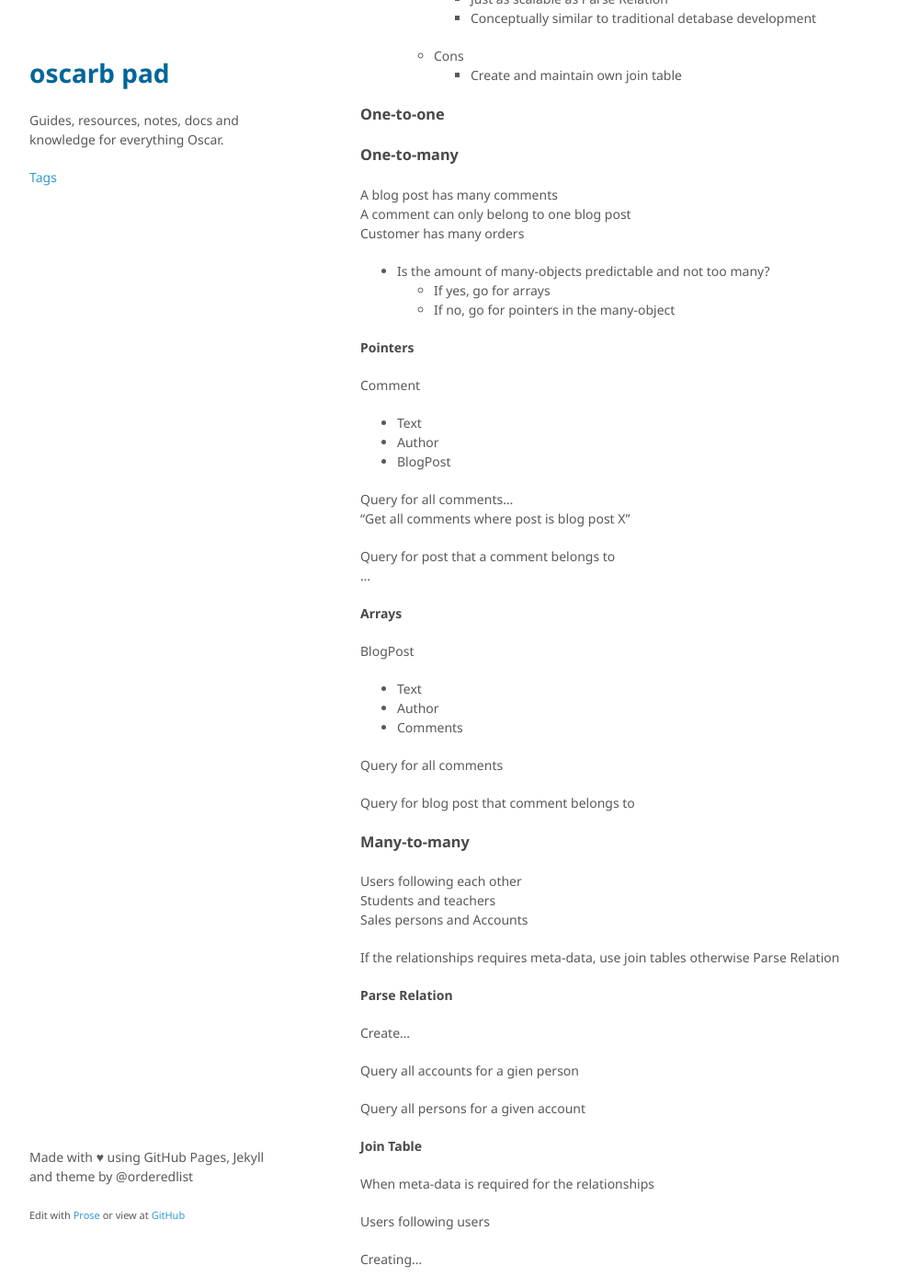
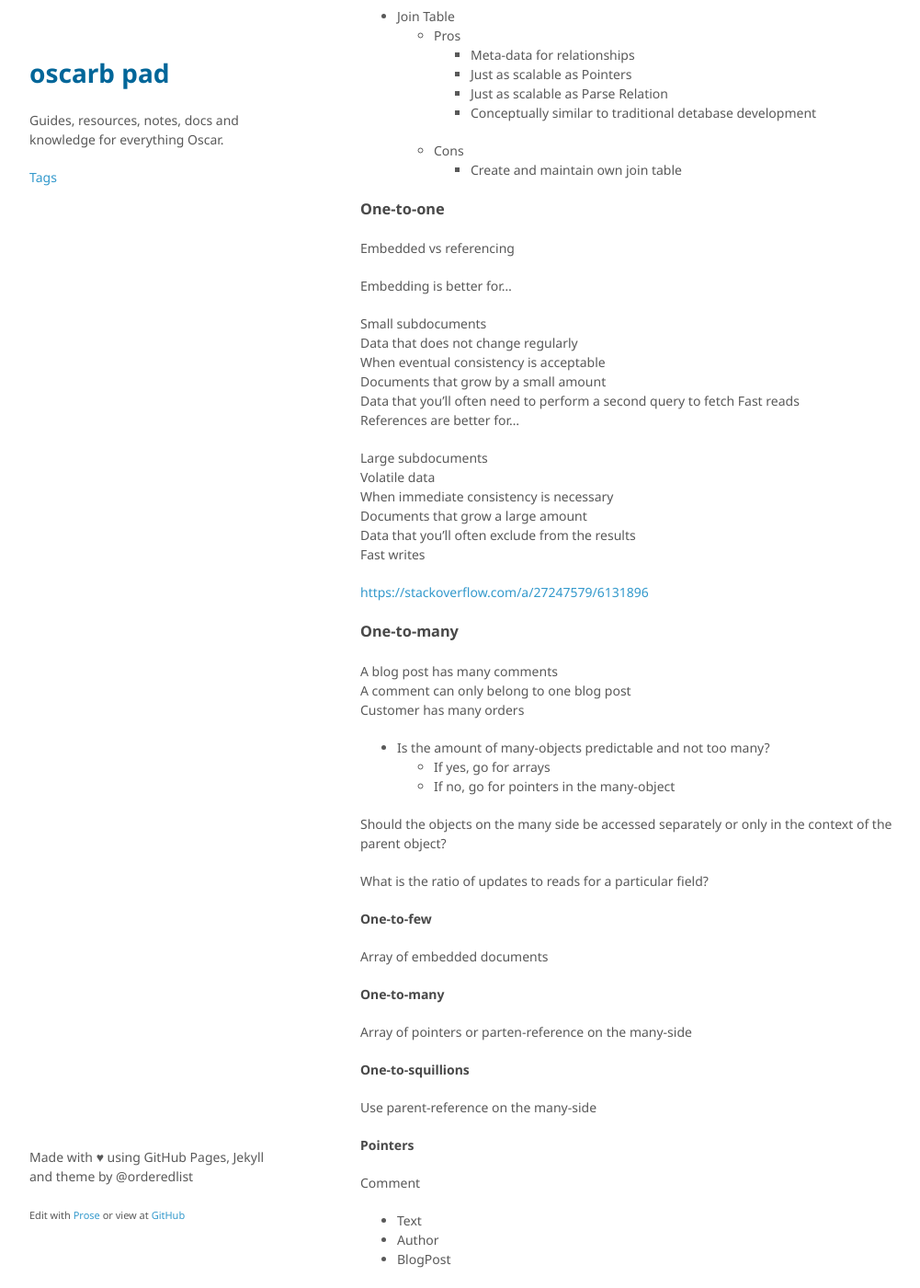
Before and after one commit to oscarb/pad, a Jekyll site: the page built from _docs/parse-server.md, in a window 1280 px wide and 1400 px high, scrolled down 1909 px. Shown: the whole window at 92% size, without its empty margins (128-1129 px from the left). Built offline with Jekyll 4.4.1, drawn with Linux system fonts in a browser that asks for light colours; some web fonts are replaced; some of the changed text lies outside the part shown.

Commit message:
Update parse-server.md

```diff
--- a/_docs/parse-server.md
+++ b/_docs/parse-server.md
@@ -41,6 +41,8 @@ If MongoDb fails, [download MongoDb](https://www.mongodb.com/download-center#pro
 Referencing on the one-side, many-side or both?
 
 Denormalize fields into the one or many side
+Updating denormalized values are slower, more expensive and not atomic.
+
 
 1. Favor embedding unless there is a compelling reason not to
 2. Needing access to an object on its own is reason not to embed it
@@ -48,6 +50,10 @@ Denormalize fields into the one or many side
 4. Use application-level joins as they are barely more expensive than server-side joins in relational databases.
 5. Consider write/read ratio when denomralizing. Fields that are only read but rarely updated to are good candidates for denormalization.
 6. Structure the data to match the ways the application queries and updates it.
+
+
+Two-way referencing
+ - Requires two updates
 
 
 * Pointers
@@ -90,7 +96,25 @@ Denormalize fields into the one or many side
 
 ### One-to-one
 
+Embedded vs referencing
 
+Embedding is better for...
+
+Small subdocuments
+Data that does not change regularly
+When eventual consistency is acceptable
+Documents that grow by a small amount
+Data that you’ll often need to perform a second query to fetch Fast reads
+References are better for...
+
+Large subdocuments
+Volatile data
+When immediate consistency is necessary
+Documents that grow a large amount
+Data that you’ll often exclude from the results
+Fast writes
+
+https://stackoverflow.com/a/27247579/6131896
 
 ### One-to-many
 
@@ -102,6 +126,24 @@ Customer has many orders
   - If yes, go for arrays
   - If no, go for pointers in the many-object
 
+Should the objects on the many side be accessed separately or only in the context of the parent object?
+
+What is the ratio of updates to reads for a particular field?
+
+
+#### One-to-few
+
+Array of embedded documents
+
+
+#### One-to-many
+
+Array of pointers or parten-reference on the many-side
+
+
+#### One-to-squillions
+
+Use parent-reference on the many-side
 
 
 #### Pointers
```
